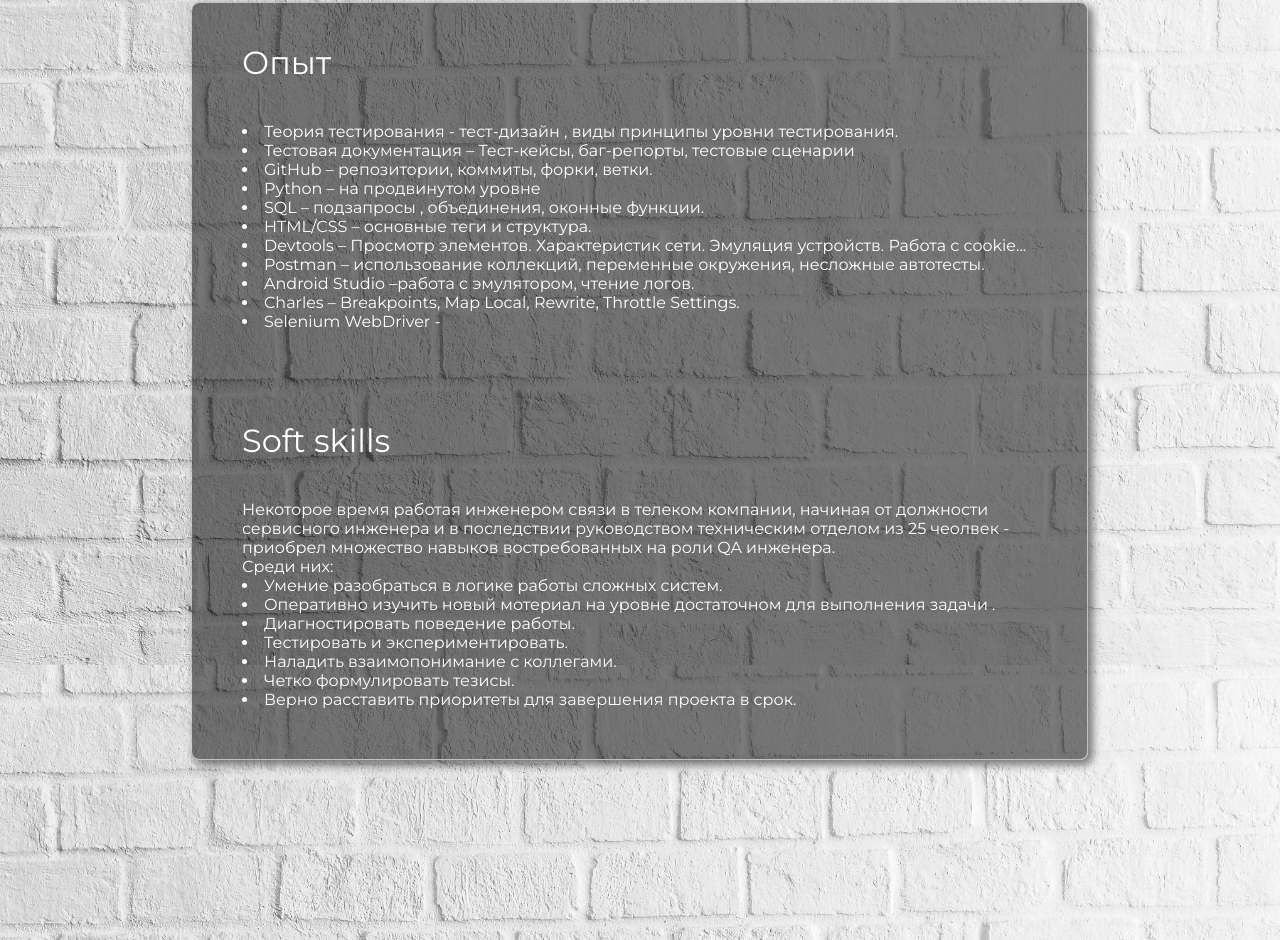
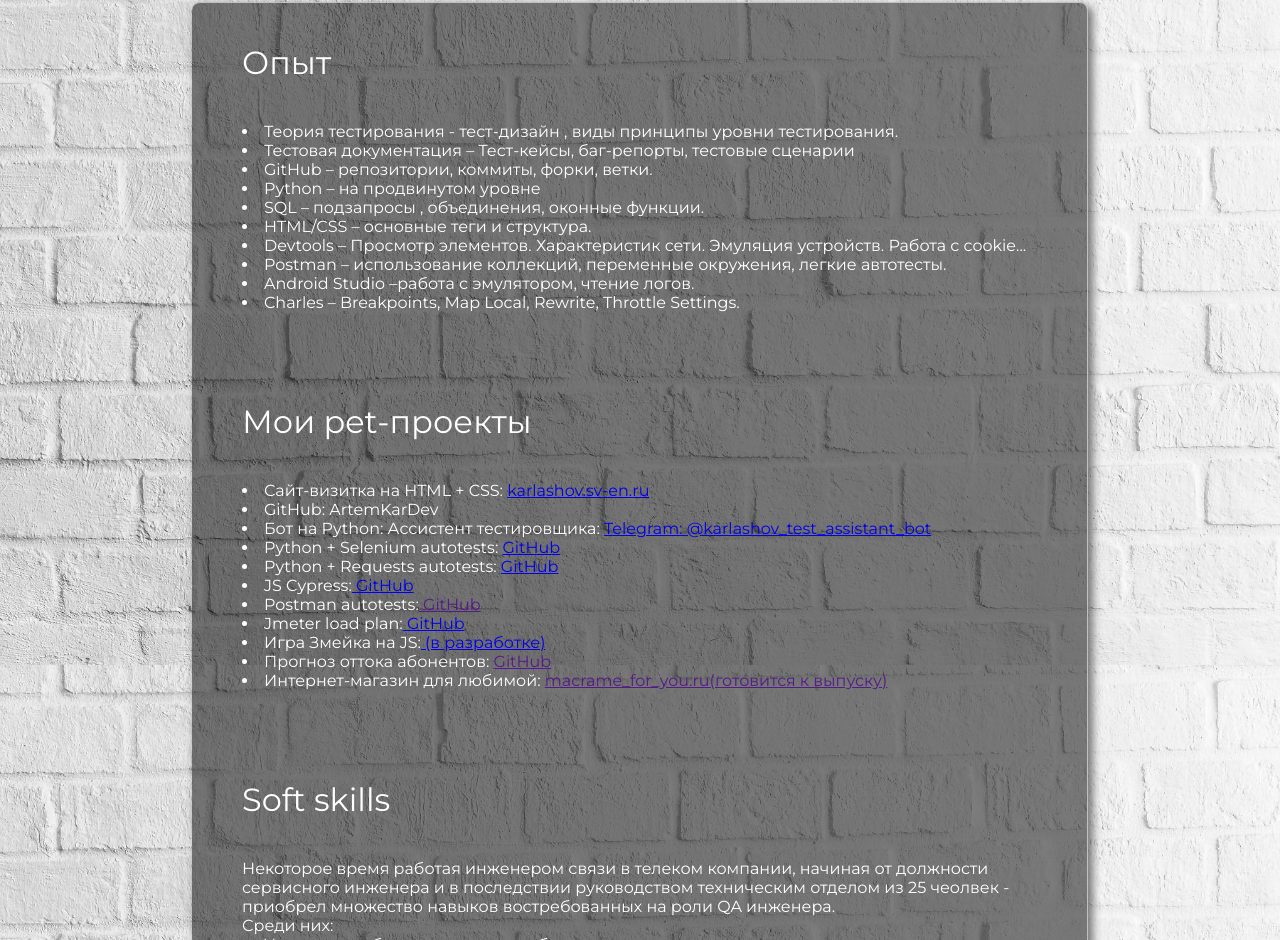
Before and after one commit to ArtemKarDev/business_card_website, a plain HTML site: page index.html in a window 1280 px wide. Shown: the part 990-1930 px from the top of the page. Drawn offline with nearby package versions, Linux system fonts and the light colour scheme.

Commit message:
add new knowleges

```diff
--- a/index.html
+++ b/index.html
@@ -77,7 +77,7 @@
                     <span>
                     <p class="hero__description">
                         Уверенно решаю множество задач, как в проектировании тестовых сценариев для наиболее эффективного и оперативного тестирования, так и в области комплексного обеспечения качества ПО.
-                        <a href="#email" class="white scroll_to_email" > Пишите.</a>
+                        <a href="https://t.me/Artem_Karlashov" target="_blank"> Пишите.</a>
                     </p>
                     </span>
                     <br>
@@ -124,11 +124,30 @@
                     <li>SQL – подзапросы , объединения, оконные функции.</li>
                     <li>HTML/CSS – основные теги и структура.</li>
                     <li>Devtools – Просмотр элементов. Характеристик сети. Эмуляция устройств. Работа с cookie...</li>
-                <li>Postman – использование коллекций, переменные окружения, несложные автотесты.</li>
+                    <li>Postman – использование коллекций, переменные окружения, легкие автотесты.</li>
                     <li>Android Studio –работа с эмулятором, чтение логов.</li>
                     <li>Charles – Breakpoints, Map Local, Rewrite, Throttle Settings.</li>
-                <li>Selenium WebDriver - </li>
+
                 </div>
+
+                <div class="title1">Мои pet-проекты</div>
+                <div class="full_name">
+
+                    <li>Сайт-визитка на HTML + CSS: <a href="http://karlashov.sv-en.ru:80" target="_blank"> karlashov.sv-en.ru</a></li>
+                    <li>GitHub:   <a href="https://github.com/ArtemKarDev" target="_blank"> </a> ArtemKarDev</li>
+                    <li>Бот на Python: Ассистент тестировщика: <a href="https://t.me/karlashov_test_assistant_bot" target="_blank"> Telegram: @karlashov_test_assistant_bot</a> </li>
+                    <li>Python + Selenium autotests:   <a href="https://github.com/ArtemKarDev/Selenium_pytest_allure_oop" target="_blank"> GitHub</a> </li>
+                    <li>Python + Requests autotests:   <a href="https://github.com/ArtemKarDev/python_autotests" target="_blank"> GitHub</a> </li>
+                    <li>JS Cypress:<a href="https://github.com/ArtemKarDev/cypress.js" target="_blank"> GitHub</a></li>
+                    <li>Postman autotests:<a href="" target="_blank"> GitHub</a> </li>
+                    <li>Jmeter load plan:<a href="https://github.com/ArtemKarDev/jmeter" target="_blank"> GitHub</a></li>
+                    <li>Игра Змейка на JS:<a href="http://karlashov.sv-en.ru/#snake" target="_blank"> (в разработке)</a> </li>
+                    <li>Прогноз оттока абонентов:   <a href="" target="_blank"> GitHub</a></li>
+                    <li>Интернет-магазин для любимой: <a href="" target="_blank"> macrame_for_you.ru(готовится к выпуску)</a></li>
+
+                </div>
+
+
                 <div class="title1">Soft skills</div>
                 <div class="full_name">
                     Некоторое время работая инженером связи в телеком компании, начиная от должности сервисного инженера и в последствии руководством техническим отделом из 25 чеолвек - приобрел множество навыков востребованных на роли QA инженера. <br>
@@ -160,7 +179,7 @@
                         Так началась моя миссия.
                         <br><br>
                         Обладая навыком самообучения и усердно работая над достижением своей цели, я учился правильно подходить к решению задач и самостоятельно придумывать новые решения.
-                        Постепенно я расширял круг своих обязанностей, и кроме задач тестировщика выполнял задачи:
+                        Постепенно я расширял круг своих обязанностей, и кроме задач тестировщика выполнял:
                         <li> Анализ технической документации;</li>
                         <li> Разработка тестовой документации;</li>
                         <li> Мониторинг метрик качества.</li>
```
Lines whose indentation alone changed are shown as unchanged.
